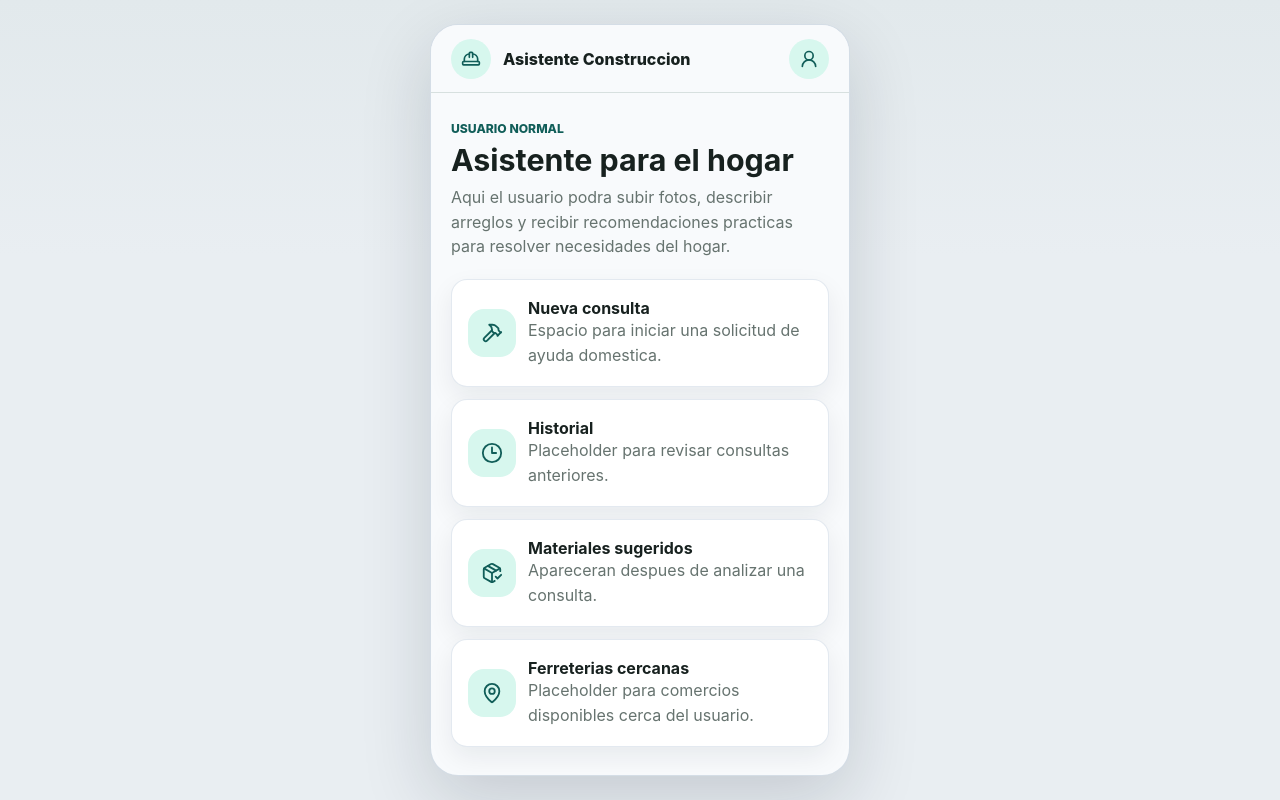
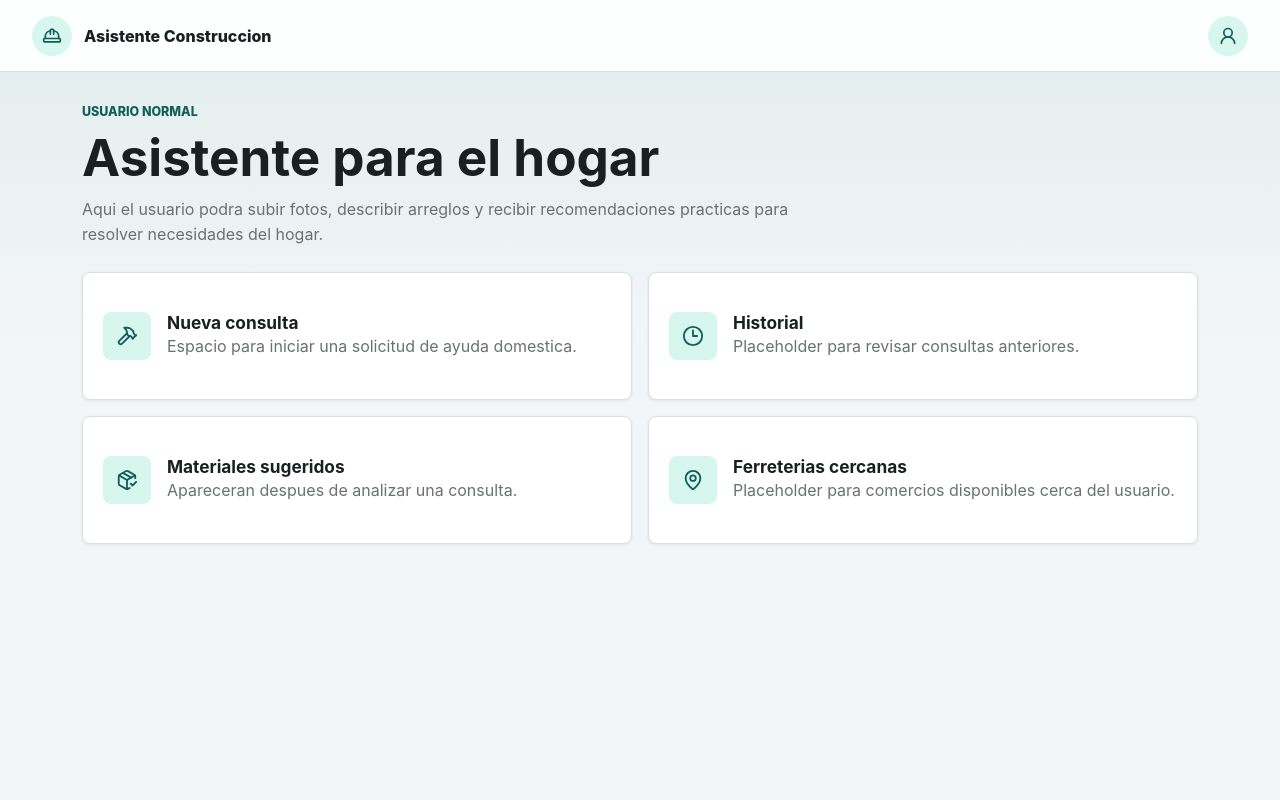
Before and after one commit to JocelineAyala/asistente-construccion, a React (Vite) app: page /home/usuario in a window 1280 px wide. Built offline with nearby package versions, Linux system fonts and the light colour scheme.

Commit message:
Cambia layout a diseño web

```diff
--- a/src/styles/global.css
+++ b/src/styles/global.css
@@ -13,9 +13,7 @@ body {
   min-width: 320px;
   min-height: 100vh;
   color: var(--color-text);
-  background:
-    linear-gradient(180deg, rgba(219, 228, 230, 0.5), transparent 16rem),
-    var(--color-bg);
+  background: var(--color-bg);
 }
 
 body,
@@ -38,38 +36,32 @@ p {
 
 h1 {
   color: var(--color-text);
-  font-size: 1.9rem;
-  line-height: 1.08;
+  font-size: clamp(2rem, 4vw, 3.5rem);
+  line-height: 1.05;
 }
 
 h2 {
   color: var(--color-text);
-  font-size: 1rem;
+  font-size: 1.08rem;
   line-height: 1.25;
 }
 
 p {
   color: var(--color-muted);
-  line-height: 1.55;
+  line-height: 1.6;
 }
 
 .mobile-stage {
-  display: grid;
   min-height: 100vh;
-  place-items: stretch center;
-  padding: var(--space-4);
+  background:
+    linear-gradient(180deg, rgba(15, 118, 110, 0.08), transparent 22rem),
+    var(--color-bg);
 }
 
 .mobile-shell {
   display: flex;
-  width: min(100%, 420px);
-  min-height: calc(100vh - 2rem);
-  overflow: hidden;
+  min-height: 100vh;
   flex-direction: column;
-  background: var(--color-app);
-  border: 1px solid rgba(203, 213, 225, 0.78);
-  border-radius: 28px;
-  box-shadow: 0 24px 70px rgba(15, 23, 42, 0.16);
 }
 
 .auth-shell {
@@ -83,11 +75,11 @@ p {
   display: flex;
   align-items: center;
   justify-content: space-between;
-  min-height: 4.25rem;
-  padding: 0 var(--space-5);
-  background: rgba(248, 250, 252, 0.92);
+  min-height: 4.5rem;
+  padding: 0 clamp(var(--space-5), 5vw, var(--space-8));
+  background: rgba(255, 255, 255, 0.92);
   border-bottom: 1px solid var(--color-border);
-  backdrop-filter: blur(16px);
+  backdrop-filter: blur(14px);
 }
 
 .app-header-brand,
@@ -119,31 +111,31 @@ p {
 
 .mobile-content {
   flex: 1;
-  width: 100%;
-  overflow-y: auto;
-  padding: var(--space-5);
+  width: min(100%, 1180px);
+  margin: 0 auto;
+  padding: clamp(var(--space-5), 4vw, var(--space-8));
 }
 
 .page-grid,
 .stack,
 .section-heading {
   display: grid;
-  gap: var(--space-4);
+  gap: var(--space-5);
 }
 
 .page-grid {
-  gap: var(--space-5);
+  gap: var(--space-6);
 }
 
 .page-heading {
   display: grid;
-  gap: var(--space-2);
-  padding-top: var(--space-2);
+  max-width: 760px;
+  gap: var(--space-3);
 }
 
 .eyebrow {
   color: var(--color-primary-strong);
-  font-size: 0.76rem;
+  font-size: 0.78rem;
   font-weight: 800;
   letter-spacing: 0;
   text-transform: uppercase;
@@ -151,11 +143,11 @@ p {
 
 .card {
   display: grid;
-  gap: var(--space-3);
-  padding: var(--space-4);
+  gap: var(--space-4);
+  padding: var(--space-5);
   background: var(--color-surface);
-  border: 1px solid rgba(226, 232, 240, 0.95);
-  border-radius: var(--radius-lg);
+  border: 1px solid var(--color-border);
+  border-radius: var(--radius-md);
   box-shadow: var(--shadow-sm);
 }
 
@@ -166,28 +158,43 @@ p {
 .video-grid,
 .hardware-grid {
   display: grid;
-  grid-template-columns: 1fr;
-  gap: var(--space-3);
+  gap: var(--space-4);
+}
+
+.profile-selector-grid,
+.feature-grid {
+  grid-template-columns: repeat(2, minmax(0, 1fr));
+}
+
+.material-grid,
+.step-grid,
+.hardware-grid {
+  grid-template-columns: repeat(2, minmax(0, 1fr));
+}
+
+.video-grid {
+  grid-template-columns: repeat(3, minmax(0, 1fr));
 }
 
 .profile-card {
-  min-height: 12.5rem;
+  min-height: 13rem;
   align-content: space-between;
-  padding: var(--space-5);
 }
 
 .profile-card-icon,
 .action-icon {
   width: 3rem;
   height: 3rem;
-  border-radius: 16px;
+  border-radius: var(--radius-md);
 }
 
 .profile-card-link {
   display: inline-flex;
   align-items: center;
   justify-content: space-between;
-  min-height: 3rem;
+  width: fit-content;
+  min-height: 2.75rem;
+  gap: var(--space-2);
   color: var(--color-primary-strong);
   font-weight: 800;
 }
@@ -195,14 +202,14 @@ p {
 .action-card {
   grid-template-columns: auto minmax(0, 1fr);
   align-items: center;
-  min-height: 6.75rem;
+  min-height: 8rem;
   transition: transform 160ms ease, box-shadow 160ms ease, border-color 160ms ease;
 }
 
 .action-card:hover {
-  border-color: rgba(20, 184, 166, 0.34);
+  border-color: rgba(15, 118, 110, 0.35);
   box-shadow: var(--shadow-md);
-  transform: translateY(-1px);
+  transform: translateY(-2px);
 }
 
 .upload-card,
@@ -210,18 +217,17 @@ p {
 .room-details-card,
 .result-card,
 .placeholder-card {
-  padding: var(--space-4);
+  padding: var(--space-5);
 }
 
 .room-model-section {
   display: grid;
-  gap: var(--space-3);
-  margin: 0 calc(var(--space-5) * -1);
-  padding: var(--space-4) var(--space-5);
-  background:
-    linear-gradient(180deg, rgba(215, 247, 238, 0.7), rgba(248, 250, 252, 0)),
-    #f8fafc;
-  border-block: 1px solid var(--color-border);
+  gap: var(--space-4);
+  padding: var(--space-5);
+  background: var(--color-surface);
+  border: 1px solid var(--color-border);
+  border-radius: var(--radius-md);
+  box-shadow: var(--shadow-sm);
 }
 
 .room-model-heading {
@@ -230,11 +236,11 @@ p {
 }
 
 .room-model-3d {
-  min-height: 260px;
+  min-height: 420px;
   overflow: hidden;
   background: #f8fafc;
-  border: 1px solid rgba(215, 224, 223, 0.8);
-  border-radius: 18px;
+  border: 1px solid var(--color-border);
+  border-radius: var(--radius-md);
   touch-action: none;
 }
 
@@ -246,20 +252,20 @@ p {
 
 .upload-preview {
   display: grid;
-  min-height: 17rem;
+  min-height: 22rem;
   overflow: hidden;
   place-items: center;
   background:
-    linear-gradient(135deg, rgba(15, 118, 110, 0.12), rgba(251, 191, 36, 0.12)),
+    linear-gradient(135deg, rgba(15, 118, 110, 0.1), rgba(251, 191, 36, 0.12)),
     var(--color-surface-muted);
   border: 1px dashed var(--color-border);
-  border-radius: var(--radius-lg);
+  border-radius: var(--radius-md);
 }
 
 .upload-preview img {
   width: 100%;
   height: 100%;
-  max-height: 24rem;
+  max-height: 34rem;
   object-fit: cover;
 }
 
@@ -271,13 +277,22 @@ p {
   font-weight: 800;
 }
 
-.upload-actions,
-.form-actions {
-  display: grid;
+.upload-actions {
+  display: flex;
+  justify-content: flex-start;
   gap: var(--space-3);
 }
 
-.consultation-options {
+.form-actions {
+  display: flex;
+  justify-content: flex-end;
+  align-items: center;
+  flex-wrap: wrap;
+  gap: var(--space-3);
+}
+
+.consultation-options,
+.window-options {
   display: grid;
   gap: var(--space-3);
   min-width: 0;
@@ -285,7 +300,8 @@ p {
   border: 0;
 }
 
-.consultation-options legend {
+.consultation-options legend,
+.window-options legend {
   padding: 0;
   color: var(--color-text);
   font-weight: 800;
@@ -293,27 +309,30 @@ p {
 
 .option-grid {
   display: grid;
-  grid-template-columns: 1fr;
-  gap: var(--space-2);
+  grid-template-columns: repeat(4, minmax(0, 1fr));
+  gap: var(--space-3);
 }
 
 .consultation-option {
   display: grid;
-  grid-template-columns: auto minmax(0, 1fr);
-  align-items: center;
-  min-height: 3.25rem;
+  min-height: 8rem;
+  align-content: center;
+  justify-items: start;
   gap: var(--space-3);
-  padding: var(--space-3);
+  padding: var(--space-4);
   color: var(--color-text);
   font-weight: 800;
   background: var(--color-surface-muted);
   border: 1px solid var(--color-border);
-  border-radius: var(--radius-lg);
+  border-radius: var(--radius-md);
   cursor: pointer;
   transition: background 160ms ease, border-color 160ms ease, box-shadow 160ms ease;
 }
 
-.consultation-option input {
+.consultation-option input,
+.binary-option input,
+.button input[type='file'],
+.upload-actions input[type='file'] {
   position: absolute;
   width: 1px;
   height: 1px;
@@ -323,44 +342,30 @@ p {
 
 .consultation-option-icon {
   display: grid;
-  width: 2.25rem;
-  height: 2.25rem;
+  width: 2.5rem;
+  height: 2.5rem;
   place-items: center;
   color: var(--color-primary-strong);
   background: #ffffff;
-  border-radius: 12px;
+  border-radius: var(--radius-sm);
 }
 
 .consultation-option-selected {
   background: var(--color-primary-soft);
-  border-color: rgba(15, 118, 110, 0.42);
+  border-color: rgba(15, 118, 110, 0.45);
   box-shadow: 0 0 0 4px rgba(15, 118, 110, 0.08);
 }
 
 .room-measure-grid {
   display: grid;
-  grid-template-columns: 1fr;
-  gap: var(--space-3);
-}
-
-.window-options {
-  display: grid;
-  gap: var(--space-3);
-  min-width: 0;
-  padding: 0;
-  border: 0;
-}
-
-.window-options legend {
-  padding: 0;
-  color: var(--color-text);
-  font-weight: 800;
+  grid-template-columns: repeat(3, minmax(0, 1fr));
+  gap: var(--space-4);
 }
 
 .binary-options {
   display: grid;
-  grid-template-columns: repeat(2, minmax(0, 1fr));
-  gap: var(--space-2);
+  grid-template-columns: repeat(2, minmax(0, 12rem));
+  gap: var(--space-3);
 }
 
 .binary-option {
@@ -371,39 +376,21 @@ p {
   font-weight: 800;
   background: var(--color-surface-muted);
   border: 1px solid var(--color-border);
-  border-radius: var(--radius-lg);
+  border-radius: var(--radius-md);
   cursor: pointer;
   transition: background 160ms ease, border-color 160ms ease, box-shadow 160ms ease;
-}
-
-.binary-option input {
-  position: absolute;
-  width: 1px;
-  height: 1px;
-  overflow: hidden;
-  clip: rect(0, 0, 0, 0);
 }
 
 .binary-option-selected {
   color: var(--color-primary-strong);
   background: var(--color-primary-soft);
-  border-color: rgba(15, 118, 110, 0.42);
+  border-color: rgba(15, 118, 110, 0.45);
   box-shadow: 0 0 0 4px rgba(15, 118, 110, 0.08);
 }
 
 .save-message {
-  text-align: center;
   color: var(--color-primary-strong);
   font-weight: 800;
-}
-
-.button input[type='file'],
-.upload-actions input[type='file'] {
-  position: absolute;
-  width: 1px;
-  height: 1px;
-  overflow: hidden;
-  clip: rect(0, 0, 0, 0);
 }
 
 .textarea-label,
@@ -420,7 +407,7 @@ textarea {
   color: var(--color-text);
   background: var(--color-surface);
   border: 1px solid var(--color-border);
-  border-radius: var(--radius-lg);
+  border-radius: var(--radius-md);
   line-height: 1.55;
 }
 
@@ -436,12 +423,12 @@ textarea:focus {
   align-items: center;
   justify-content: center;
   gap: var(--space-2);
-  min-height: 3.25rem;
-  padding: 0 var(--space-4);
+  min-height: 2.875rem;
+  padding: 0 var(--space-5);
   color: var(--color-text);
   font-weight: 800;
   border: 1px solid transparent;
-  border-radius: var(--radius-lg);
+  border-radius: var(--radius-md);
   cursor: pointer;
   transition: background 160ms ease, border-color 160ms ease, color 160ms ease;
 }
@@ -471,12 +458,12 @@ textarea:focus {
 }
 
 .button-icon {
-  width: 3.25rem;
+  width: 2.875rem;
   padding: 0;
 }
 
 .button-full {
-  width: 100%;
+  width: auto;
 }
 
 .input-field {
@@ -487,11 +474,11 @@ textarea:focus {
 .input-wrapper {
   display: flex;
   align-items: center;
-  min-height: 3.25rem;
+  min-height: 2.875rem;
   padding: 0 var(--space-3);
-  background: var(--color-surface-muted);
+  background: var(--color-surface);
   border: 1px solid var(--color-border);
-  border-radius: var(--radius-lg);
+  border-radius: var(--radius-md);
 }
 
 .input-wrapper:focus-within {
@@ -526,25 +513,35 @@ textarea:focus {
 
 .login-panel {
   display: grid;
-  width: 100%;
-  gap: var(--space-6);
+  grid-template-columns: minmax(0, 1fr) minmax(22rem, 28rem);
+  align-items: center;
+  width: min(100%, 1080px);
+  min-height: 72vh;
+  margin: 0 auto;
+  gap: clamp(var(--space-6), 6vw, 5rem);
+  padding: clamp(var(--space-5), 4vw, var(--space-8));
 }
 
 .login-brand {
-  justify-content: center;
+  align-items: flex-start;
+}
+
+.login-brand h1 {
+  margin-top: var(--space-2);
 }
 
 .login-mark {
   width: 4rem;
   height: 4rem;
+  flex: 0 0 auto;
   color: #ffffff;
   background: var(--color-primary);
-  border-radius: 20px;
+  border-radius: var(--radius-md);
   box-shadow: var(--shadow-md);
 }
 
 .login-card {
-  padding: var(--space-5);
+  padding: var(--space-6);
   box-shadow: var(--shadow-md);
 }
 
@@ -601,23 +598,23 @@ textarea:focus {
 
 .video-card .button,
 .hardware-card .button {
-  width: 100%;
+  width: fit-content;
 }
 
 .video-placeholder {
   display: grid;
-  min-height: 8rem;
+  min-height: 9rem;
   place-items: center;
   color: var(--color-muted);
   font-weight: 800;
   background: var(--color-surface-muted);
   border: 1px dashed var(--color-border);
-  border-radius: var(--radius-lg);
+  border-radius: var(--radius-md);
 }
 
 .loading-screen {
   display: grid;
-  min-height: 62vh;
+  min-height: 60vh;
   place-items: center;
   align-content: center;
   gap: var(--space-4);
@@ -634,8 +631,8 @@ textarea:focus {
 }
 
 .loader-spinner {
-  width: 4.25rem;
-  height: 4.25rem;
+  width: 4rem;
+  height: 4rem;
   border: 7px solid var(--color-primary-soft);
   border-top-color: var(--color-primary);
   border-radius: 50%;
@@ -644,7 +641,8 @@ textarea:focus {
 
 .not-found-content {
   display: grid;
-  min-height: 62vh;
+  max-width: 38rem;
+  min-height: 60vh;
   align-content: center;
   gap: var(--space-4);
 }
@@ -655,25 +653,78 @@ textarea:focus {
   }
 }
 
-@media (max-width: 460px) {
-  .mobile-stage {
-    padding: 0;
+@media (min-width: 980px) {
+  form.page-grid:has(.room-model-section) {
+    grid-template-columns: minmax(0, 1fr) minmax(20rem, 24rem);
+    align-items: start;
   }
 
-  .mobile-shell {
-    min-height: 100vh;
-    border-width: 0;
-    border-radius: 0;
-    box-shadow: none;
+  form.page-grid:has(.room-model-section) > .page-heading,
+  form.page-grid:has(.room-model-section) > .plan-card:first-of-type,
+  form.page-grid:has(.room-model-section) > .room-model-section,
+  form.page-grid:has(.room-model-section) > .form-actions {
+    grid-column: 1 / -1;
+  }
+
+  form.page-grid:has(.room-model-section) > .room-model-section {
+    grid-column: 1;
+  }
+
+  form.page-grid:has(.room-model-section) > .room-details-card {
+    grid-column: 2;
+    grid-row: 4;
+  }
+
+  form.page-grid:has(.room-model-section) > .plan-card:last-of-type {
+    grid-column: 1 / -1;
   }
 }
 
-@media (min-width: 700px) {
-  .mobile-stage {
-    padding: var(--space-6);
+@media (max-width: 900px) {
+  .profile-selector-grid,
+  .feature-grid,
+  .material-grid,
+  .step-grid,
+  .video-grid,
+  .hardware-grid,
+  .option-grid,
+  .room-measure-grid {
+    grid-template-columns: 1fr;
   }
 
-  .mobile-shell {
-    min-height: calc(100vh - 3rem);
+  .login-panel {
+    grid-template-columns: 1fr;
+    min-height: auto;
   }
 }
+
+@media (max-width: 640px) {
+  h1 {
+    font-size: 2rem;
+  }
+
+  .app-header {
+    padding: 0 var(--space-4);
+  }
+
+  .mobile-content {
+    padding: var(--space-5) var(--space-4);
+  }
+
+  .room-model-3d {
+    min-height: 280px;
+  }
+
+  .upload-actions,
+  .form-actions {
+    display: grid;
+    justify-content: stretch;
+  }
+
+  .button,
+  .button-full,
+  .video-card .button,
+  .hardware-card .button {
+    width: 100%;
+  }
+}
--- a/src/styles/tokens.css
+++ b/src/styles/tokens.css
@@ -1,5 +1,5 @@
 :root {
-  --color-bg: #e9eef2;
+  --color-bg: #f3f6f8;
   --color-app: #f8fafc;
   --color-surface: #ffffff;
   --color-surface-muted: #eef4f1;
@@ -11,11 +11,11 @@
   --color-primary-soft: #d7f7ee;
   --color-danger: #b42318;
   --color-danger-soft: #fee4e2;
-  --shadow-sm: 0 10px 26px rgba(15, 23, 42, 0.07);
-  --shadow-md: 0 18px 44px rgba(15, 23, 42, 0.13);
+  --shadow-sm: 0 1px 3px rgba(15, 23, 42, 0.08);
+  --shadow-md: 0 14px 32px rgba(15, 23, 42, 0.12);
   --radius-sm: 6px;
-  --radius-md: 10px;
-  --radius-lg: 16px;
+  --radius-md: 8px;
+  --radius-lg: 8px;
   --space-1: 0.25rem;
   --space-2: 0.5rem;
   --space-3: 0.75rem;
```
